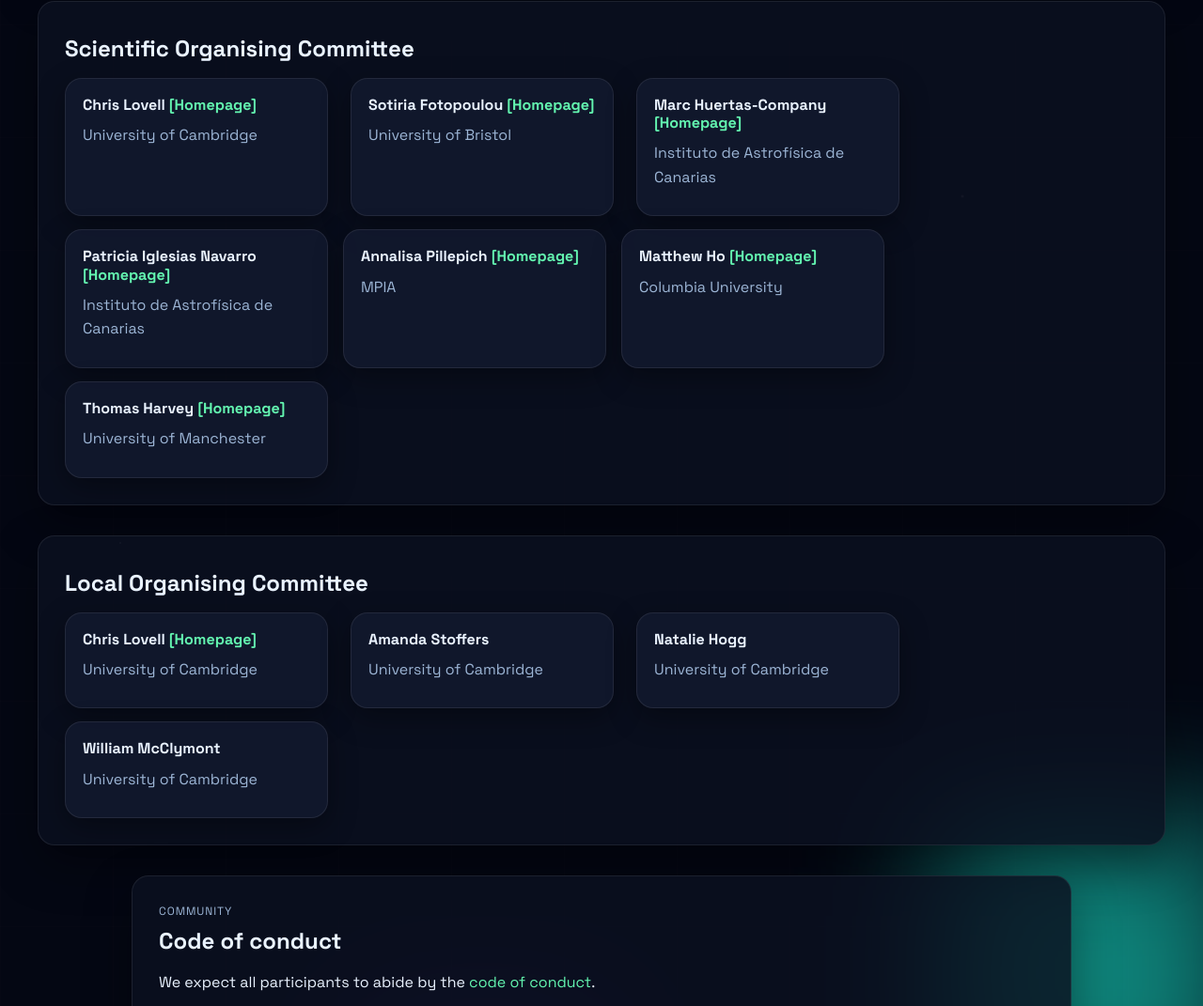
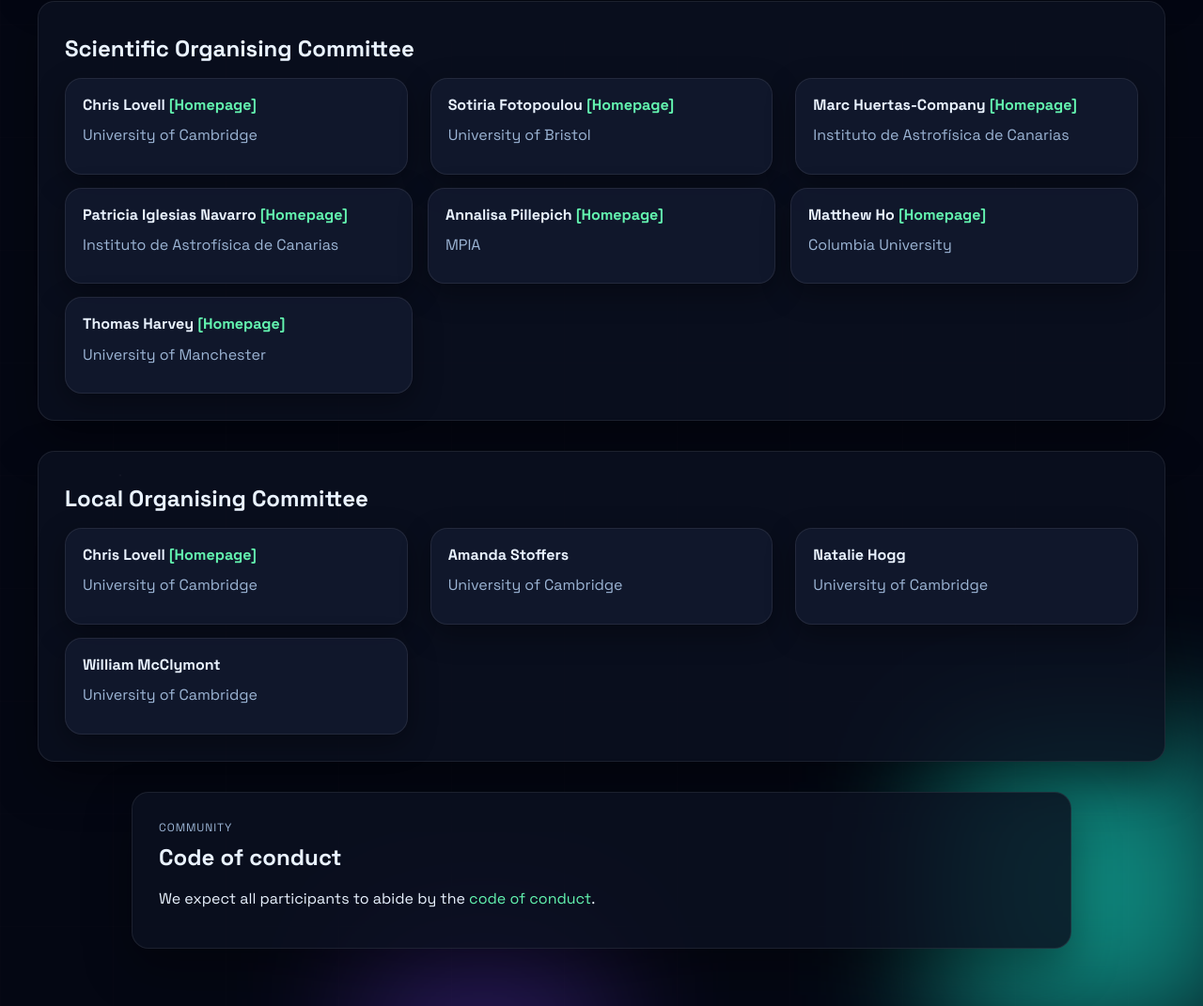
Before and after one commit to sbi-galev/2026, a plain HTML site: page index.html in a window 1280 px wide. Shown: the part 2374-3445 px from the top of the page at 94% size. Drawn offline with Linux system fonts and the light colour scheme.

Commit message:
Fix SOC/LOC card widths to thirds

```diff
--- a/assets/style.css
+++ b/assets/style.css
@@ -287,9 +287,14 @@ main {
 .cards.three { grid-template-columns: repeat(auto-fit, minmax(240px, 1fr)); }
 .cards.four { grid-template-columns: repeat(auto-fit, minmax(200px, 1fr)); }
 
-.cards.narrow {
-  grid-template-columns: repeat(auto-fit, minmax(240px, 280px));
-  justify-content: flex-start;
+.cards.fixed-three {
+  grid-template-columns: repeat(3, minmax(0, 1fr));
+}
+
+@media (max-width: 900px) {
+  .cards.fixed-three {
+    grid-template-columns: repeat(auto-fit, minmax(240px, 1fr));
+  }
 }
 
 .card {
--- a/index.html
+++ b/index.html
@@ -311,7 +311,7 @@
         <h2>Scientific Organising Committee</h2>
         <!--p class="muted">Replace names and roles; add affiliations like prior editions.</p-->
       </div>
-      <div class="cards three spaced narrow">
+      <div class="cards three spaced fixed-three">
         <article class="card">
 		<h4>Chris Lovell <span><a href="https://www.christopherlovell.co.uk/">[Homepage]</a></span></h4>
 	  <p class="muted">University of Cambridge</p>
@@ -328,7 +328,7 @@
           <!--p>Role: <span>Program chair</span></p-->
         </article>
       </div>
-      <div class="cards three narrow">
+      <div class="cards three fixed-three">
         <article class="card">
 		<h4>Patricia Iglesias Navarro <span><a href="https://patriglesias.github.io/">[Homepage]</a></span></h4>
           <p class="muted">Instituto de Astrofísica de Canarias</p>
@@ -345,7 +345,7 @@
           <!--p>Role: <span>Program chair</span></p-->
         </article>
       </div>
-      <div class="cards three narrow">
+      <div class="cards three fixed-three">
         <article class="card">
 		<h4><span>Thomas Harvey</span> <span><a href="https://thomas-harvey.com/">[Homepage]</a></span></h4>
           <p class="muted">University of Manchester</p>
@@ -374,7 +374,7 @@
         <h2>Local Organising Committee</h2>
         <!--p class="muted">Replace names and roles; add affiliations like prior editions.</p-->
       </div>
-      <div class="cards three spaced narrow">
+      <div class="cards three spaced fixed-three">
         <article class="card">
 		<h4>Chris Lovell <a href="https://www.christopherlovell.co.uk/">[Homepage]</a></h4>
 	  <p class="muted">University of Cambridge</p>
@@ -396,7 +396,7 @@
           <!--p>Role: <span></span></p-->
         </article>
       </div>
-      <div class="cards three spaced narrow">
+      <div class="cards three spaced fixed-three">
         <article class="card">
           <h4>William McClymont</h4>
           <p class="muted">University of Cambridge</p>
```
